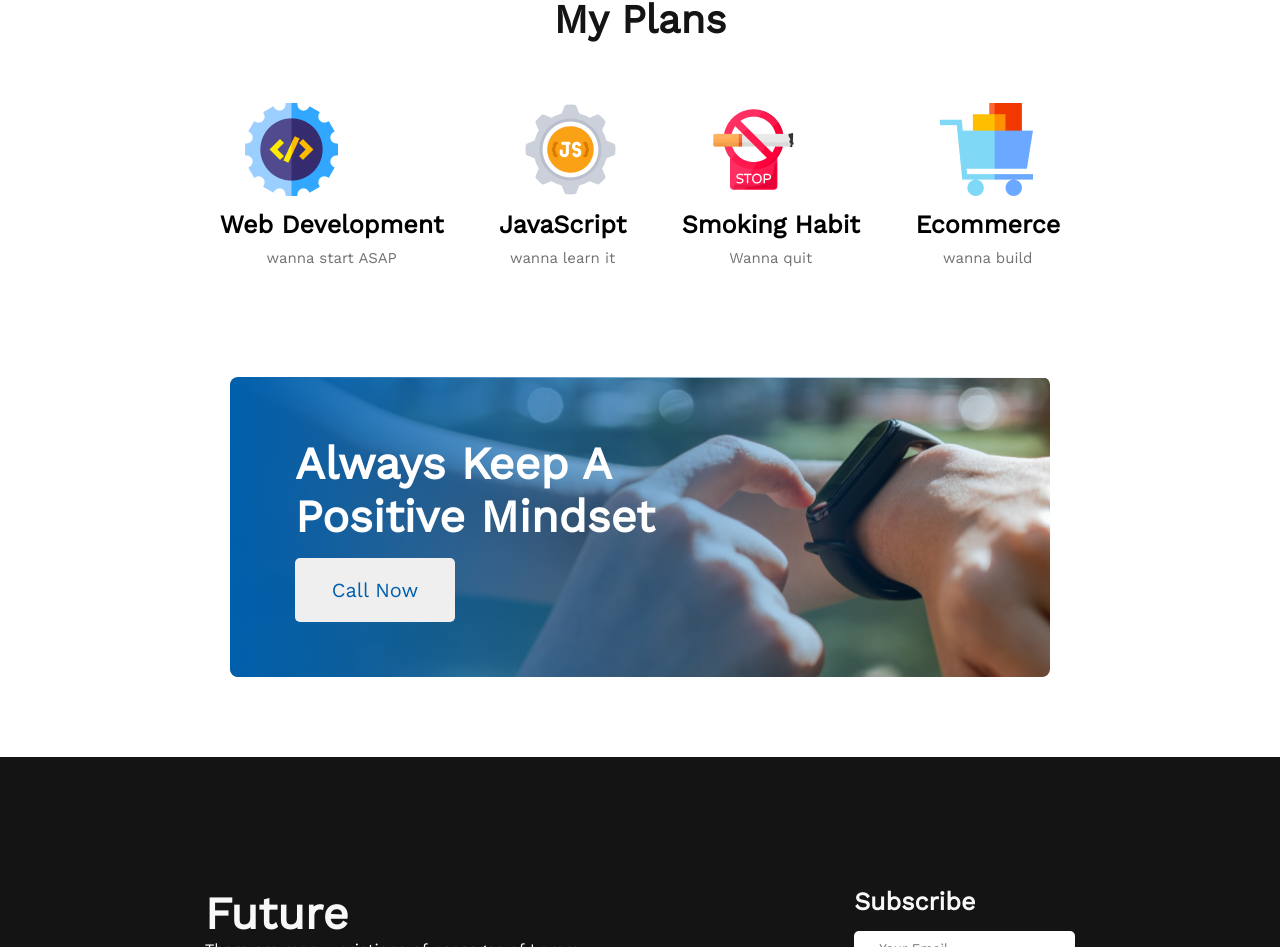
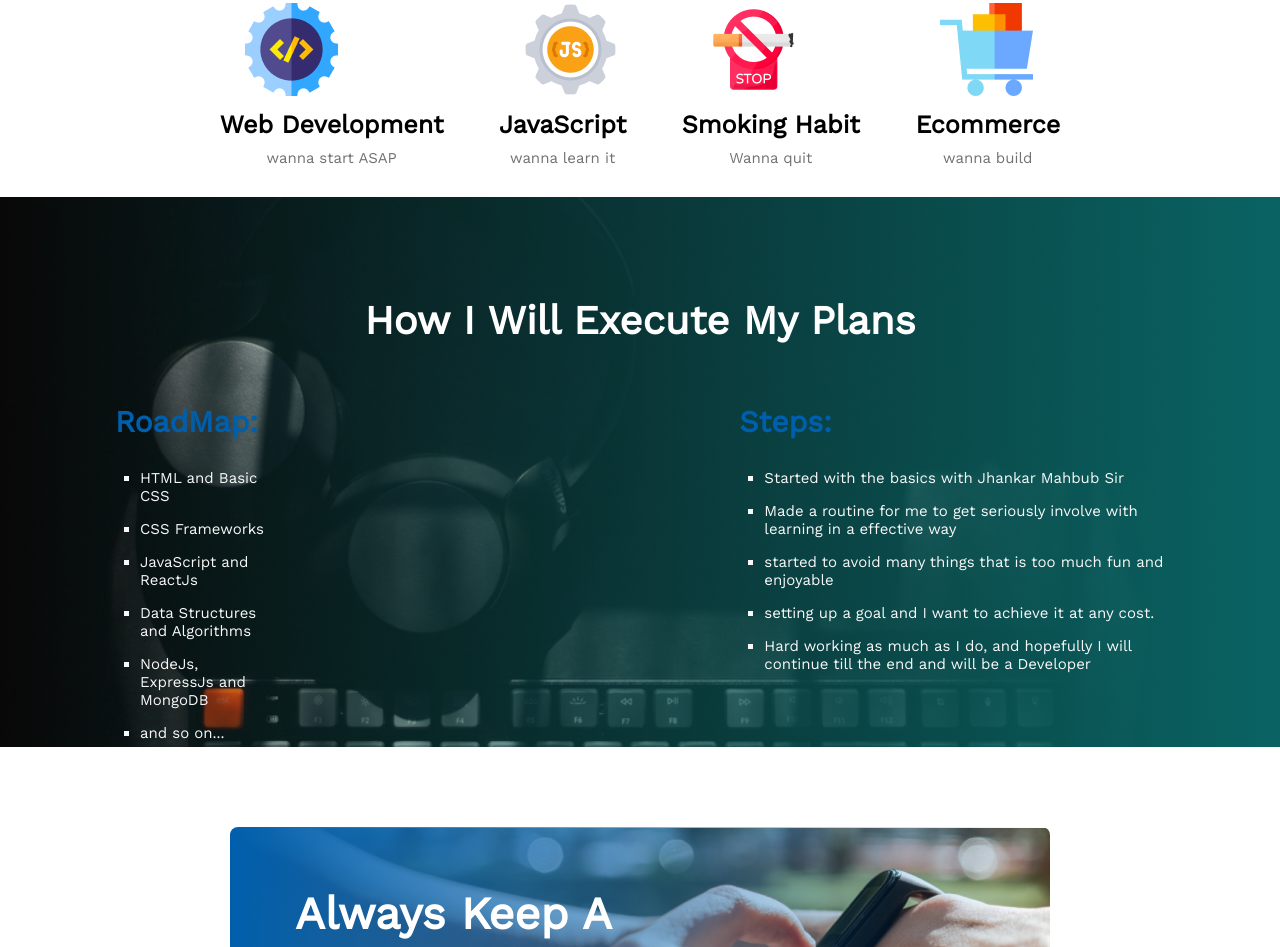
Before and after one commit to HridoyShuvro/new-year-vision, a plain HTML site: page index.html in a window 1280 px wide. Shown: the part 1842-2789 px from the top of the page. Drawn offline with nearby package versions, Linux system fonts and the light colour scheme.

Commit message:
added a bonus section

```diff
--- a/index.html
+++ b/index.html
@@ -45,6 +45,7 @@
         </section>
 
         <!-- My Plan Section will start from here -->
+
         <section class="my-plan">
             <h3 class="section-title">My Plans</h3>
             <div class="plan-container">
@@ -70,7 +71,39 @@
                 </div>
             </div>
         </section>
-        <!-- ads-section -->
+
+        <!-- plan execution section -->
+
+        <section class="plan-execution">
+            <div class="gradient-second">
+                <h3 class="execution-title">How I Will Execute My Plans</h3>
+            <div class="plan-execution-container">
+                <div class="roadmap">
+                    <h2 class="execution-header">RoadMap:</h2>
+                    <ul>
+                        <li>HTML and Basic CSS</li>
+                        <li>CSS Frameworks</li>
+                        <li>JavaScript and ReactJs</li>
+                        <li>Data Structures and Algorithms</li>
+                        <li>NodeJs, ExpressJs and MongoDB</li>
+                        <li>and so on...</li>
+                    </ul>
+                </div>
+                <div class="steps">
+                    <h2 class="execution-header">Steps:</h2>
+                    <ul>
+                        <li>Started with the basics with Jhankar Mahbub Sir</li>
+                        <li>Made a routine for me to get seriously involve with learning in a effective way</li>
+                        <li>started to avoid many things that is too much fun and enjoyable</li>
+                        <li>setting up a goal and I want to achieve it at any cost.</li>
+                        <li>Hard working as much as I do, and hopefully I will continue till the end and will be a Developer</li>
+                    </ul>
+                </div>
+            </div>
+            </div>
+        </section>
+
+        <!-- gradient-section -->
 
         <section class="gradient-sec">
             <div class="gradient-color">
--- a/styles/style.css
+++ b/styles/style.css
@@ -53,7 +53,7 @@
 }
 
 
-/* failure section style */
+/*my previous failure section style */
 
 .prev-failures{
     margin: 45px 15%;
@@ -94,7 +94,7 @@
     color:aqua;
 }
 
-/* My plans section */
+/* My plans section style */
 
 .my-plan{
     margin-top: 40px;
@@ -102,7 +102,7 @@
 
 .section-title{
     text-align: center;
-    padding-top: 200px;
+    padding-top: 100px;
     font-weight: 700;
     font-size: 40px;
     margin-bottom: 30px;
@@ -139,6 +139,60 @@
     color: #737272;
 }
 
+/* plan execution section style */
+
+.plan-execution{
+    background-image: url(../images/backgrnd.jpg);
+    background-repeat: no-repeat;
+    background-size: cover;
+    width: 100%;
+    height: 550px;
+}
+
+.gradient-second{
+    background-image: linear-gradient(to left,#0a6363, rgba(199, 108, 157, 0));
+    height: 550px;
+}
+
+.execution-title{
+    text-align: center;
+    padding-top: 100px;
+    font-weight: 700;
+    font-size: 40px;
+    margin-bottom: 30px;
+    color: #ffffff;
+}
+
+.plan-execution-container{
+    display: flex;
+    justify-content: space-between;
+}
+
+.roadmap{
+    margin: 30px 100px;
+}
+
+.steps{
+    margin: 30px 100px;
+    padding-left: 250px;
+}
+
+.execution-header{
+    text-align: left;
+    padding-left: 15px;
+    font-weight: 600;
+    font-size: 30px;
+    margin-bottom: 30px;
+    color: #005FAC;
+}
+
+.plan-execution-container ul li{
+    list-style: square;
+    color: #F8F8F8;
+    margin-bottom: 15px;
+    font-weight: 500;
+    font-size: 15px;
+}
 
 /* gradient section style */
 .gradient-sec {
```
Also changed, not shown: images/backg.jpg (added), images/backgrnd.jpg (added).
